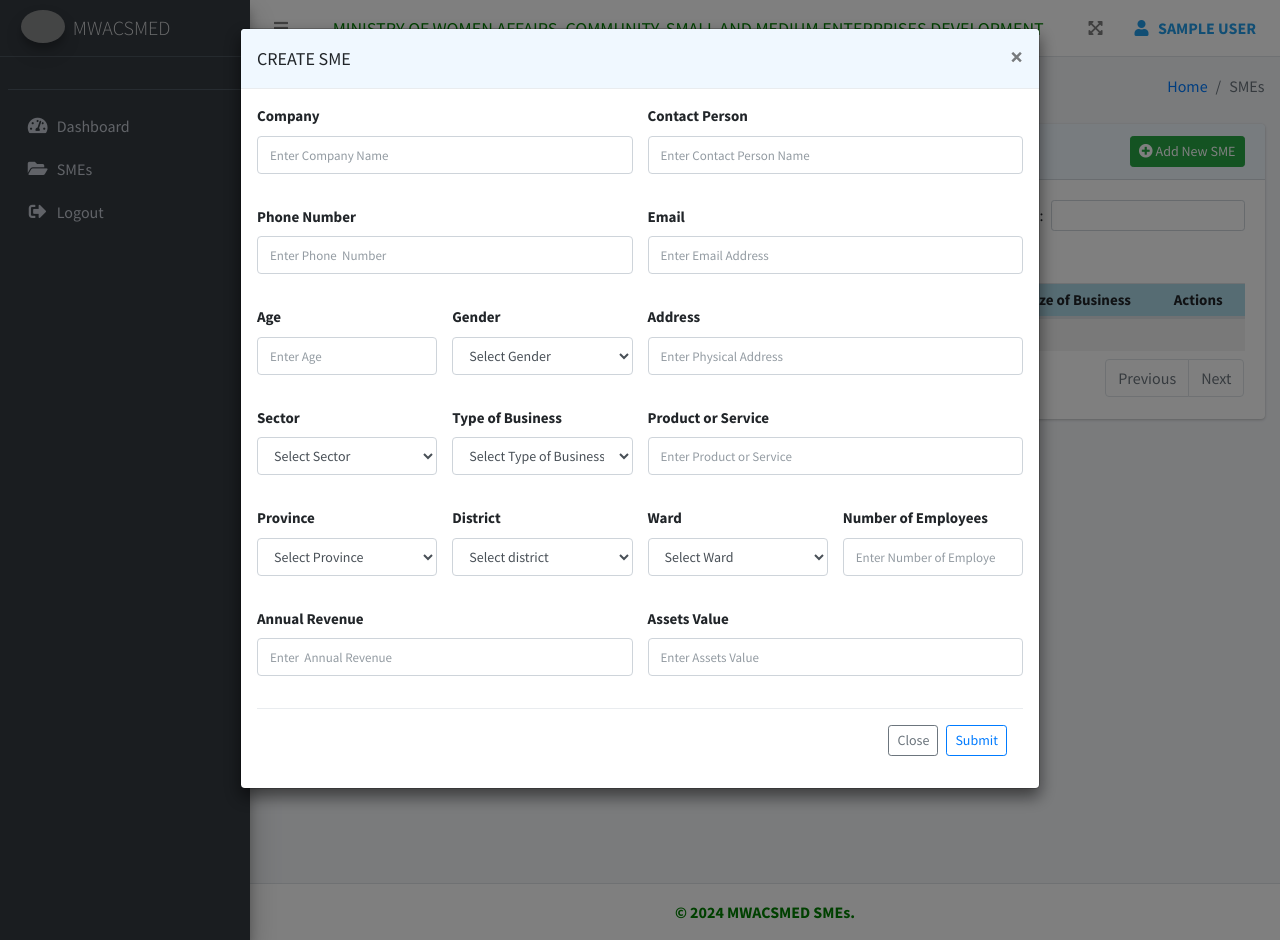
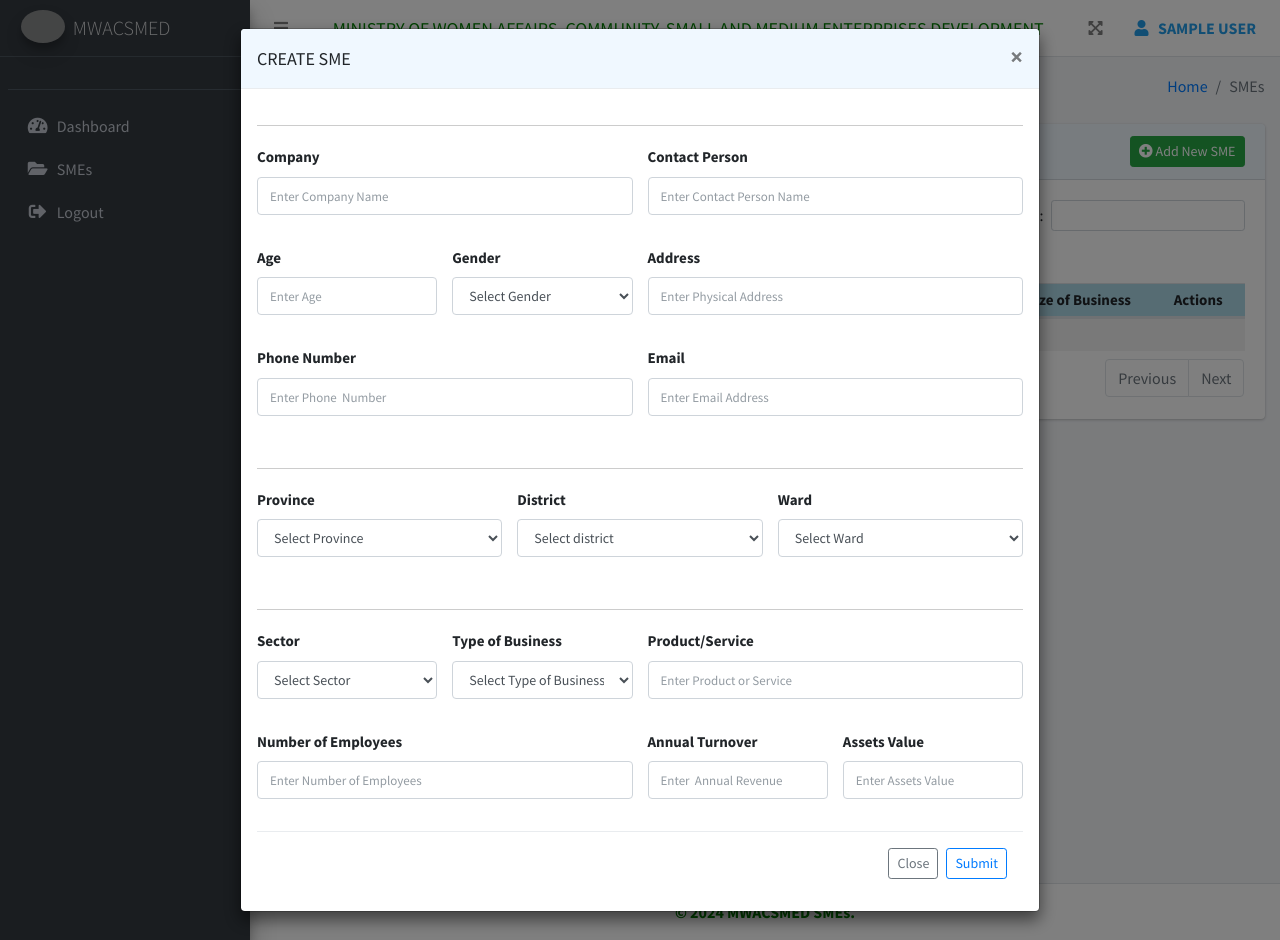
Before and after one commit to Jataz/SMEs, a Django app: page /sme-list/ in a window 1280 px wide, after a click on "Add New SME". Run offline with Django 5.2, Linux system fonts and the light colour scheme; the visitor is signed in with stand-in values (Sample User, id 1); data that the repository does not hold is empty; parts of the project's set-up code (start-up, migrations or seed data) failed here and were passed over; some libraries are stand-ins or nearby versions; grey boxes are pictures that could not be loaded.

Commit message:
Organizing SME adding form

```diff
--- a/templates/pages/smes/add_sme.html
+++ b/templates/pages/smes/add.html
@@ -10,6 +10,12 @@
             </div>
             <div class="modal-body">
                 <form id="addSMEForm" autocomplete="off" style="font-size:15px">
+
+                    <div class="row">
+                        <div class="col">
+                            <div class="divider"></div>
+                        </div>
+                    </div>
 
                     <div class="row g-2">
                         <div class="mb-3 col-md-6">
@@ -25,23 +31,6 @@
                                 <input type="text" class="form-control" id="contact_person" name="contact_person" placeholder="Enter Contact Person Name" required>
                             </div>
                         </div>
-                    </div>
-
-                    <div class="row g-2">
-
-                        <div class="mb-3 col-md-6">
-                            <div class="form-group">
-                                <label for="phone_number">Phone Number</label>
-                                <input type="phone" class="form-control" id="phone_number" name="phone_number" placeholder="Enter Phone  Number" required>
-                            </div>
-                        </div>
-                        <div class="mb-3 col-md-6">
-                            <div class="form-group">
-                                <label for="email">Email</label>
-                                <input type="email" class="form-control" id="email" name="email" placeholder="Enter Email Address" required>
-                            </div>
-                        </div>
-
                     </div>
 
                     <div class="row g-2">
@@ -68,6 +57,65 @@
                                 <label for="address">Address</label>
                                 <input type="text" class="form-control" id="address" name="address" placeholder="Enter Physical Address" required>
                             </div>
+                        </div>
+                    </div>
+
+                    <div class="row g-2">
+                        <div class="mb-3 col-md-6">
+                            <div class="form-group">
+                                <label for="phone_number">Phone Number</label>
+                                <input type="phone" class="form-control" id="phone_number" name="phone_number" placeholder="Enter Phone  Number" required>
+                            </div>
+                        </div>
+                        <div class="mb-3 col-md-6">
+                            <div class="form-group">
+                                <label for="email">Email</label>
+                                <input type="email" class="form-control" id="email" name="email" placeholder="Enter Email Address" required>
+                            </div>
+                        </div>
+
+                    </div>
+
+                    <div class="row">
+                        <div class="col">
+                            <div class="divider"></div>
+                        </div>
+                    </div>
+
+                    <div class="row g-2">
+                        <div class="mb-3 col-md-4">
+                            <div class="form-group">
+                                <label for="province-dropdown">Province</label>
+                                    <select class="form-control select2" id="province-dropdown" name="province">
+                                        <option selected="selected" disabled="disabled">Select Province</option>
+                                    </select>
+                            </div>
+                        </div>
+
+                        <div class="mb-3 col-md-4">
+                            <div class="form-group">
+                                <label for="district-dropdown">District</label>
+                                <select class="form-control select2" id="district-dropdown" name="district">
+                                    <option value="">Select district</option>
+                                    <!-- Options will be populated dynamically -->
+                                </select>
+                            </div>
+                        </div>
+
+                        <div class="mb-3 col-md-4">
+                            <div class="form-group">
+                                <label for="ward-dropdown">Ward</label>
+                                <select class="form-control select2" id="ward-dropdown" name="ward">
+                                    <option value="">Select Ward</option>
+                                    <!-- Options will be populated dynamically -->
+                                </select>
+                            </div>
+                        </div>
+                    </div>
+
+                    <div class="row">
+                        <div class="col">
+                            <div class="divider"></div>
                         </div>
                     </div>
 
@@ -102,46 +150,8 @@
 
                         <div class="mb-3 col-md-6">
                             <div class="form-group">
-                                <label for="product_service">Product or Service</label>
+                                <label for="product_service">Product/Service</label>
                                 <input type="text" class="form-control" id="product_service" name="product_service" placeholder="Enter Product or Service" required>
-                            </div>
-                        </div>
-                    </div>
-
-                    <div class="row g-2">
-                        <div class="mb-3 col-md-3">
-                            <div class="form-group">
-                                <label for="province-dropdown">Province</label>
-                                    <select class="form-control select2" id="province-dropdown" name="province">
-                                        <option selected="selected" disabled="disabled">Select Province</option>
-                                    </select>
-                            </div>
-                        </div>
-
-                        <div class="mb-3 col-md-3">
-                            <div class="form-group">
-                                <label for="district-dropdown">District</label>
-                                <select class="form-control select2" id="district-dropdown" name="district">
-                                    <option value="">Select district</option>
-                                    <!-- Options will be populated dynamically -->
-                                </select>
-                            </div>
-                        </div>
-
-                        <div class="mb-3 col-md-3">
-                            <div class="form-group">
-                                <label for="ward-dropdown">Ward</label>
-                                <select class="form-control select2" id="ward-dropdown" name="ward">
-                                    <option value="">Select Ward</option>
-                                    <!-- Options will be populated dynamically -->
-                                </select>
-                            </div>
-                        </div>
-
-                        <div class="mb-3 col-md-3">
-                            <div class="form-group">
-                                <label for="number_of_employees">Number of Employees</label>
-                                <input type="number" class="form-control" id="number_of_employees" name="number_of_employees" placeholder="Enter Number of Employees" required>
                             </div>
                         </div>
                     </div>
@@ -149,12 +159,18 @@
                     <div class="row g-2">
                         <div class="mb-3 col-md-6">
                             <div class="form-group">
-                                <label for="annual_revenue">Annual Revenue</label>
+                                <label for="number_of_employees">Number of Employees</label>
+                                <input type="number" class="form-control" id="number_of_employees" name="number_of_employees" placeholder="Enter Number of Employees" required>
+                            </div>
+                        </div>
+                        <div class="mb-3 col-md-3">
+                            <div class="form-group">
+                                <label for="annual_revenue">Annual Turnover</label>
                                 <input type="number" class="form-control" id="annual_revenue" name="annual_revenue" placeholder="Enter  Annual Revenue" required>
                             </div>
                         </div>
 
-                        <div class="mb-3 col-md-6">
+                        <div class="mb-3 col-md-3">
                             <div class="form-group">
                                 <label for="asset_value">Assets Value</label>
                                 <input type="number" class="form-control" id="asset_value" name="asset_value" placeholder="Enter Assets Value" required>
--- a/templates/pages/smes/index.html
+++ b/templates/pages/smes/index.html
@@ -118,8 +118,9 @@
     </section>
     <!-- /.content -->
   </div>
-  {% include 'pages/smes/add_sme.html' %}
-  {% include 'pages/smes/viewDetail.html' %}
+  {% include 'pages/smes/add.html' %}
+  {% include 'pages/smes/view.html' %}
+  {% include 'pages/smes/edit.html' %}
 
 {% endblock content %}
 
```
Also changed, not shown: templates/pages/smes/edit.html (added), templates/pages/smes/view.html (renamed from templates/pages/smes/viewDetail.html).
